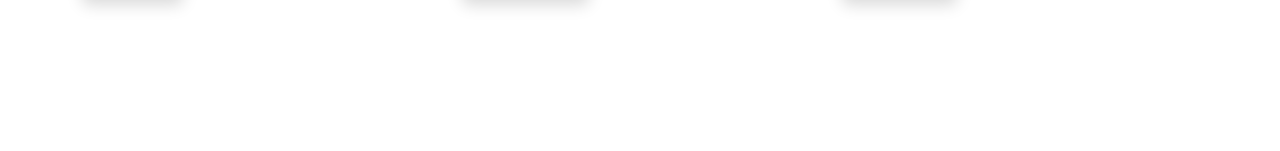
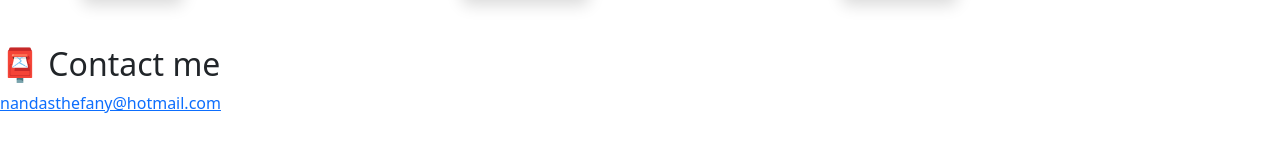
Before and after one commit to FernandaSGomes/Fernanda-Gomes, a plain HTML site: page about.html in a window 1280 px wide. Shown: the part 269-420 px from the top of the page. Drawn offline with nearby package versions, Linux system fonts and the light colour scheme.

Commit message:
Added contact

```diff
--- a/about.html
+++ b/about.html
@@ -90,5 +90,11 @@
         </div>
       </div>
     </div>
+    <div id="contact" class="mt-5">
+      <h2>📮 Contact me</h2>
+      <a href="mailto:nandasthefany@hotmail.com" class="email-link">
+        nandasthefany@hotmail.com
+      </a>
+    </div>
   </body>
 </html>
```
